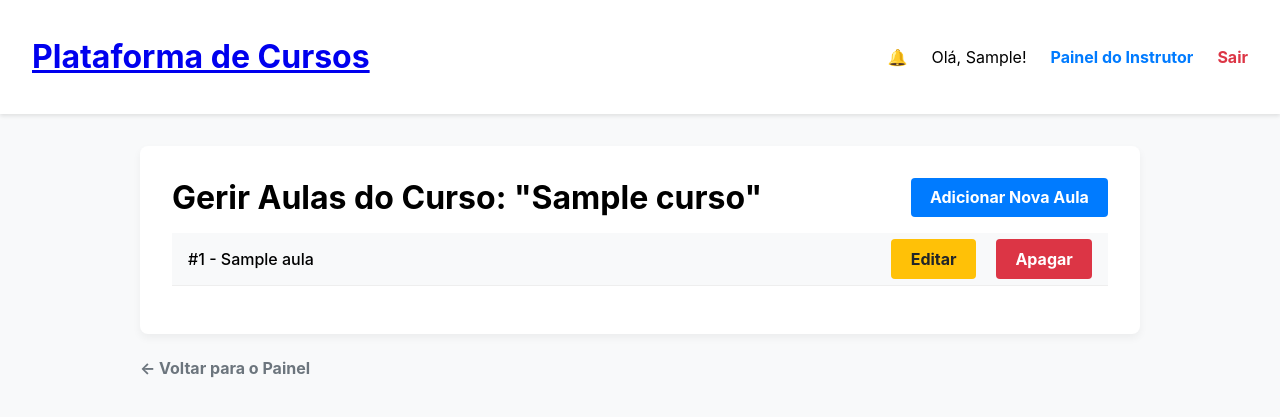
After one commit to leobrda/coursePlatform, a Django app: page /cursos/meu-painel-instrutor/cursos/1/aulas/ in a window 1280 px wide. The commit adds this page. Shown: the top 417 px of the page. Run offline with Django 5.2, Linux system fonts and the light colour scheme; a user stored in the database is signed in; tables that the repository leaves empty hold one stand-in row (values such as "Sample post").

Commit message:
refactor(courses): Implement two-step course and lesson management

```diff
--- /dev/null
+++ b/cursos/templates/cursos/gerir_aulas.html
@@ -0,0 +1,81 @@
+<!DOCTYPE html>
+<html lang="pt-br">
+<head>
+    <meta charset="UTF-8">
+    <meta name="viewport" content="width=device-width, initial-scale=1.0">
+    <title>Gerir Aulas: {{ curso.titulo }}</title>
+    <style>
+        body { font-family: -apple-system, BlinkMacSystemFont, "Segoe UI", Roboto, "Helvetica Neue", Arial, sans-serif; margin: 0; background-color: #f8f9fa;}
+        .header { background-color: #fff; padding: 1em 2em; box-shadow: 0 2px 4px rgba(0,0,0,0.1); display: flex; justify-content: space-between; align-items: center; }
+        .header .logo a { text-decoration: none; color: #343a40; font-size: 1.5em; font-weight: bold;}
+        .header .user-info { display: flex; align-items: center; gap: 1.5em; }
+        .header .user-info a { color: #007bff; text-decoration: none; font-weight: bold; }
+        .header .user-info a.logout { color: #dc3545; }
+        .container { max-width: 1000px; margin: 2em auto; padding: 0 2em; }
+        .management-section { background-color: #fff; padding: 2em; border-radius: 8px; box-shadow: 0 4px 8px rgba(0,0,0,0.05); }
+        .section-header { display: flex; justify-content: space-between; align-items: center; margin-bottom: 1em; }
+        .section-header h1 { margin: 0; }
+        .btn { background-color: #007bff; color: white; padding: 0.6em 1.2em; text-decoration: none; border-radius: 4px; font-weight: bold; }
+        .btn-edit { background-color: #ffc107; color: #212529; }
+        .btn-danger { background-color: #dc3545; }
+        .item-list { list-style: none; padding: 0; }
+        .item { display: flex; justify-content: space-between; align-items: center; padding: 1em; border-bottom: 1px solid #eee; }
+        .item:nth-child(odd) { background-color: #f8f9fa; }
+        .item-details { font-weight: 500; }
+        .item-actions a { margin-left: 1em; }
+        .btn-back { display: inline-block; margin-top: 1.5em; color: #6c757d; text-decoration: none; font-weight: bold;}
+    </style>
+</head>
+<body>
+    <header class="header">
+        <!-- AQUI ESTÁ A CORREÇÃO -->
+        <h1><a href="{% url 'home' %}">Plataforma de Cursos</a></h1>
+        <div class="user-info">
+            {% if user.is_authenticated %}
+                <a href="{% url 'cursos:notificacoes' %}" class="notification-bell">
+                    <span class="bell-icon">🔔</span>
+                    {% if unread_notification_count > 0 %}
+                        <span class="badge">{{ unread_notification_count }}</span>
+                    {% endif %}
+                </a>
+                <span>Olá, {{ user.first_name }}!</span>
+
+                {% if is_org_owner %}
+                    <a href="{% url 'cursos:painel_instrutor' %}">Painel do Instrutor</a>
+                {% else %}
+                    <a href="{% url 'cursos:meu_painel' %}">Minha Conta</a>
+                {% endif %}
+
+                <a href="{% url 'cursos:logout' %}" class="logout">Sair</a>
+            {% endif %}
+        </div>
+    </header>
+
+    <main class="container">
+        <div class="management-section">
+            <div class="section-header">
+                <h1>Gerir Aulas do Curso: "{{ curso.titulo }}"</h1>
+                <!-- Este botão ainda não funciona, vamos implementá-lo a seguir -->
+                <a href="#" class="btn">Adicionar Nova Aula</a>
+            </div>
+            {% if aulas %}
+                <ul class="item-list">
+                    {% for aula in aulas %}
+                        <li class="item">
+                            <span class="item-details">#{{ aula.ordem }} - {{ aula.titulo }}</span>
+                            <div class="item-actions">
+                                <!-- Estes botões também não funcionam ainda -->
+                                <a href="#" class="btn btn-edit">Editar</a>
+                                <a href="#" class="btn btn-danger">Apagar</a>
+                            </div>
+                        </li>
+                    {% endfor %}
+                </ul>
+            {% else %}
+                <p>Ainda não há aulas para este curso. Comece por adicionar uma!</p>
+            {% endif %}
+        </div>
+        <a href="{% url 'cursos:painel_instrutor' %}" class="btn-back">&larr; Voltar para o Painel</a>
+    </main>
+</body>
+</html>
--- a/cursos/urls.py
+++ b/cursos/urls.py
@@ -12,7 +12,8 @@ from .views import (
     lista_notificacoes,
     painel_instrutor,
     aprovar_associado,
-    gerir_curso,
+    gerir_curso_form,
+    gerir_aulas,
 )
 
 app_name = 'cursos'
@@ -34,8 +35,9 @@ urlpatterns = [
 
     path('meu-painel-instrutor/', painel_instrutor, name='painel_instrutor'),
     path('associado/<int:pk_associado>/aprovar/', aprovar_associado, name='aprovar_associado'),
-    path('meu-painel-instrutor/cursos/novo/', gerir_curso, name='criar_curso'),
-    path('meu-painel-instrutor/cursos/<int:pk>/editar/', gerir_curso, name='editar_curso'),
+    path('meu-painel-instrutor/cursos/novo/', gerir_curso_form, name='criar_curso'),
+    path('meu-painel-instrutor/cursos/<int:pk>/editar/', gerir_curso_form, name='editar_curso'),
+    path('meu-painel-instrutor/cursos/<int:pk_curso>/aulas/', gerir_aulas, name='gerir_aulas'),
 
     path('password_reset/', auth_views.PasswordResetView.as_view(template_name='cursos/password_reset_form.html', success_url=reverse_lazy('cursos:password_reset_done'), email_template_name='registration/password_reset_email.html'), name='password_reset'),
     path('password_reset/done/', auth_views.PasswordResetDoneView.as_view(template_name='cursos/password_reset_done.html'), name='password_reset_done'),
--- a/cursos/views.py
+++ b/cursos/views.py
@@ -1,6 +1,6 @@
 from django.shortcuts import render, redirect, get_object_or_404
 from django.contrib.auth.decorators import login_required
-from .forms import UserRegistrationForm, UserEditForm, PerguntaForm, RespostaForm, CursoForm, AulaFormSet
+from .forms import UserRegistrationForm, UserEditForm, PerguntaForm, RespostaForm, CursoForm
 from django.contrib.auth.views import LoginView
 from django.contrib import messages
 from django.contrib.auth import logout
@@ -251,11 +251,11 @@ def aprovar_associado(request, pk_associado):
 
 
 @login_required
-def gerir_curso(request, pk=None):
+def gerir_curso_form(request, pk=None):
     try:
-        organizacao = request.user.organizacao_dono
+        organizacao = Organizacao.objects.get(dono=request.user)
     except Organizacao.DoesNotExist:
-        return HttpResponseForbidden("Você não tem permissão para gerir cursos.")
+        return HttpResponseForbidden("Acesso negado.")
 
     curso = None
     if pk:
@@ -263,29 +263,36 @@ def gerir_curso(request, pk=None):
 
     if request.method == 'POST':
         form = CursoForm(request.POST, request.FILES, instance=curso, organizacao=organizacao)
-        formset = AulaFormSet(request.POST, request.FILES, instance=curso)
-
-        if form.is_valid() and formset.is_valid():
+        if form.is_valid():
             curso_salvo = form.save(commit=False)
-            if not curso_salvo.organizacao_id:  # Se for um curso novo
+            if not curso_salvo.pk:
                 curso_salvo.organizacao = organizacao
                 curso_salvo.instrutor = request.user
             curso_salvo.save()
             form.save_m2m()
-
-            # Guardar as aulas associadas
-            formset.instance = curso_salvo
-            formset.save()
-
             return redirect('cursos:painel_instrutor')
     else:
         form = CursoForm(instance=curso, organizacao=organizacao)
-        formset = AulaFormSet(instance=curso)
+
+    context = {
+        'form': form,
+        'curso': curso,
+    }
+    return render(request, 'cursos/curso_form.html', context=context)
+
+
+@login_required
+def gerir_aulas(request, pk_curso):
+    try:
+        organizacao = Organizacao.objects.get(dono=request.user)
+    except Organizacao.DoesNotExist:
+        return HttpResponseForbidden("Acesso negado.")
+
+    curso = get_object_or_404(Curso, pk=pk_curso, organizacao=organizacao)
+    aulas = Aula.objects.filter(curso=curso).order_by('ordem')
 
     contexto = {
-        'form': form,
-        'formset': formset,
         'curso': curso,
+        'aulas': aulas,
     }
-
-    return render(request, 'cursos/curso_form.html', contexto)
+    return render(request, 'cursos/gerir_aulas.html', contexto)
```
Also changed, not shown: cursos/forms.py (+2 -25 lines), cursos/templates/cursos/curso_form.html (+22 -10 lines), cursos/templates/cursos/painel_instrutor.html (+7 -2 lines).
